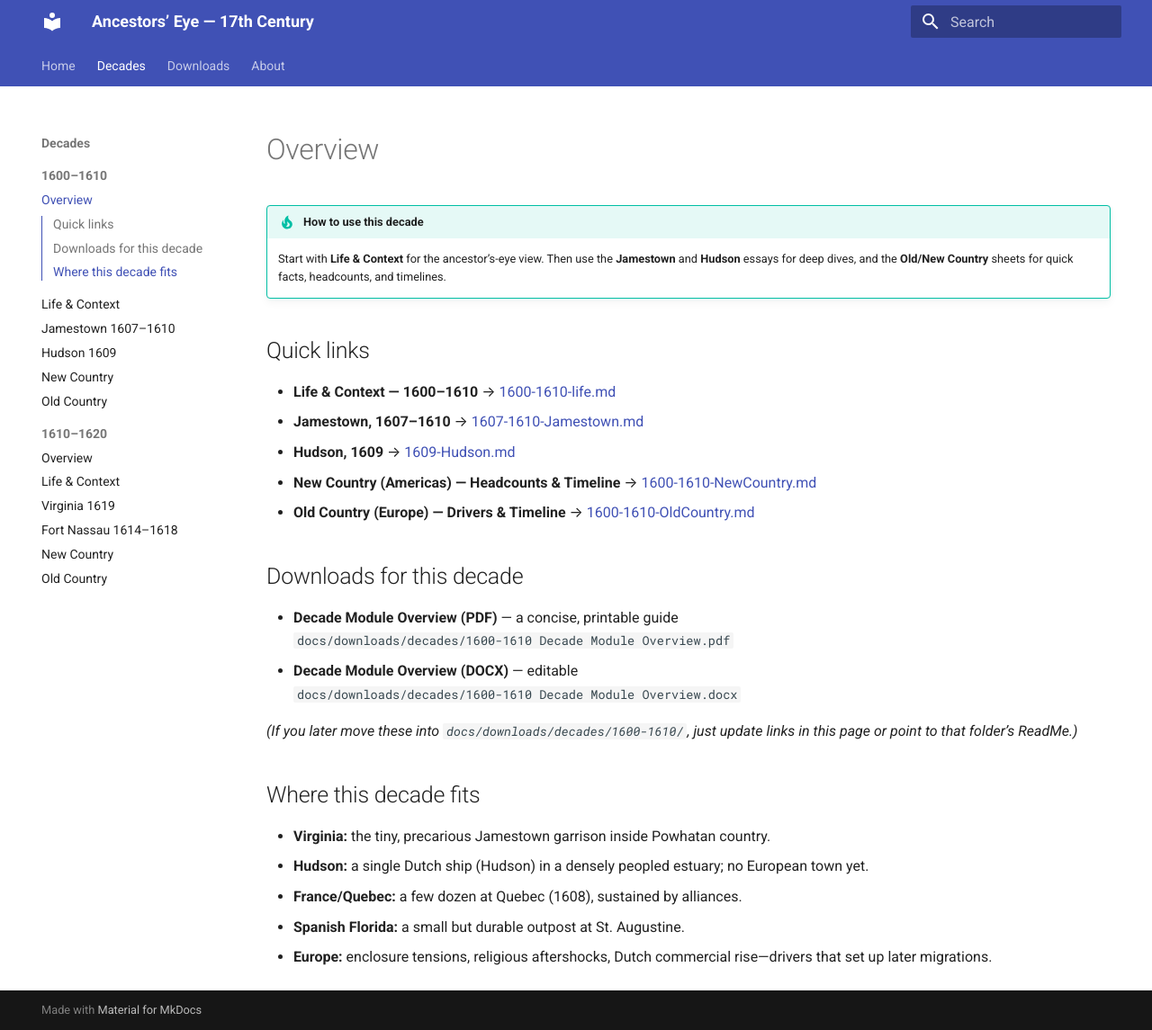
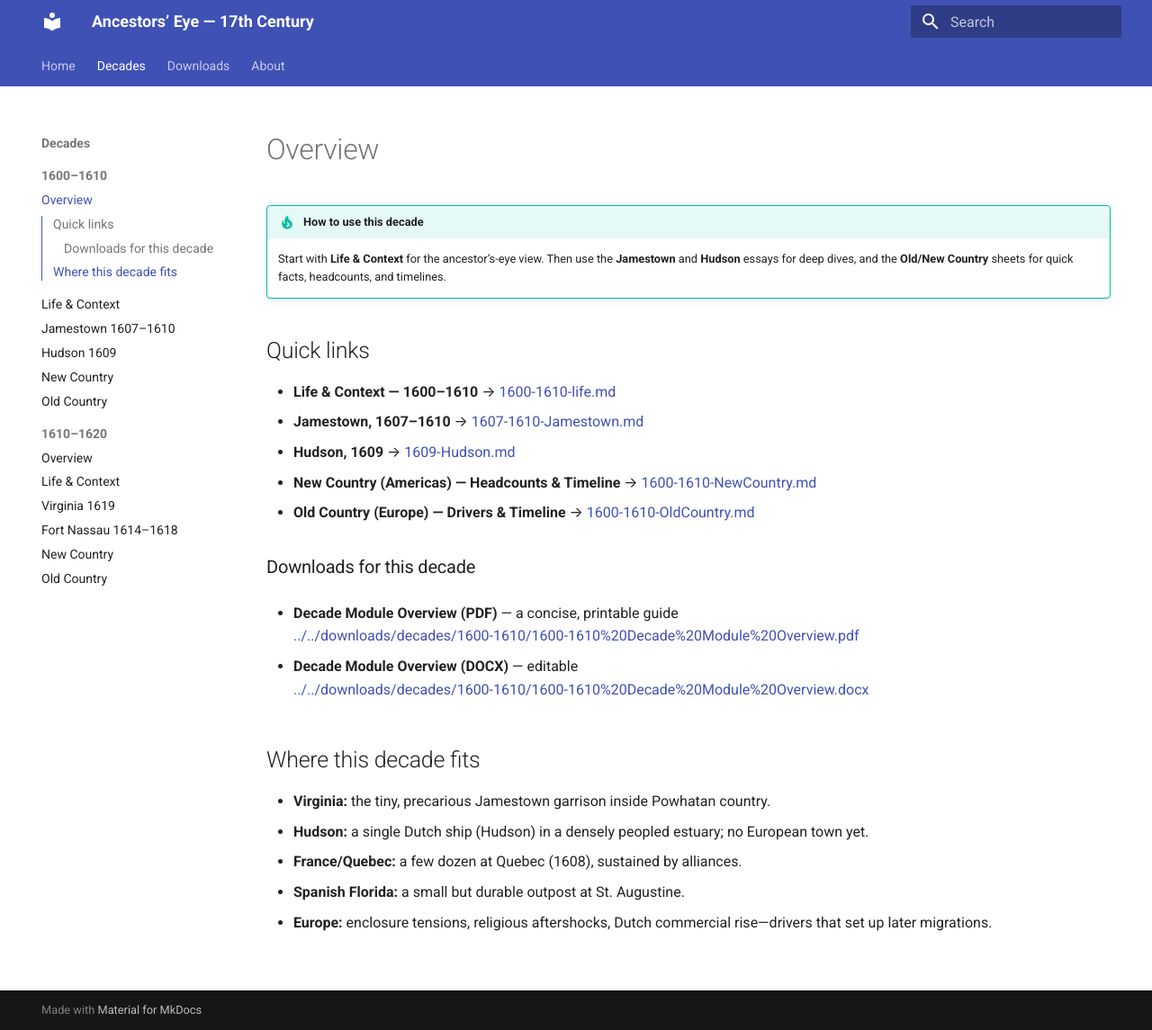
Before and after one commit to BillWorstell/WorstellWitnessWaybackMachine, an MkDocs documentation site: the page built from docs/decades/1600-1610/1600-1610.md, in a window 1280 px wide and 1145 px high. Shown: the whole window at 90% size. Built offline with MkDocs 1.6.1 and Material for MkDocs 9.7.7, drawn with Linux system fonts in a browser that asks for light colours.

Commit message:
Update 1600-1610.md

```diff
--- a/docs/decades/1600-1610/1600-1610.md
+++ b/docs/decades/1600-1610/1600-1610.md
@@ -14,14 +14,14 @@ summary: Decade overview with quick links to narrative, event essays, and contex
 - **New Country (Americas) — Headcounts & Timeline** → [1600-1610-NewCountry.md](./1600-1610-NewCountry.md)
 - **Old Country (Europe) — Drivers & Timeline** → [1600-1610-OldCountry.md](./1600-1610-OldCountry.md)
 
-## Downloads for this decade
+### Downloads for this decade
 
 - **Decade Module Overview (PDF)** — a concise, printable guide
-  `docs/downloads/decades/1600-1610 Decade Module Overview.pdf`
+  [../../downloads/decades/1600-1610/1600-1610%20Decade%20Module%20Overview.pdf](../../downloads/decades/1600-1610/1600-1610%20Decade%20Module%20Overview.pdf)
+
 - **Decade Module Overview (DOCX)** — editable
-  `docs/downloads/decades/1600-1610 Decade Module Overview.docx`
+  [../../downloads/decades/1600-1610/1600-1610%20Decade%20Module%20Overview.docx](../../downloads/decades/1600-1610/1600-1610%20Decade%20Module%20Overview.docx)
 
-*(If you later move these into `docs/downloads/decades/1600-1610/`, just update links in this page or point to that folder’s ReadMe.)*
 
 ## Where this decade fits
 
@@ -29,4 +29,5 @@ summary: Decade overview with quick links to narrative, event essays, and contex
 - **Hudson:** a single Dutch ship (Hudson) in a densely peopled estuary; no European town yet.
 - **France/Quebec:** a few dozen at Quebec (1608), sustained by alliances.
 - **Spanish Florida:** a small but durable outpost at St. Augustine.
+
 - **Europe:** enclosure tensions, religious aftershocks, Dutch commercial rise—drivers that set up later migrations.
```
